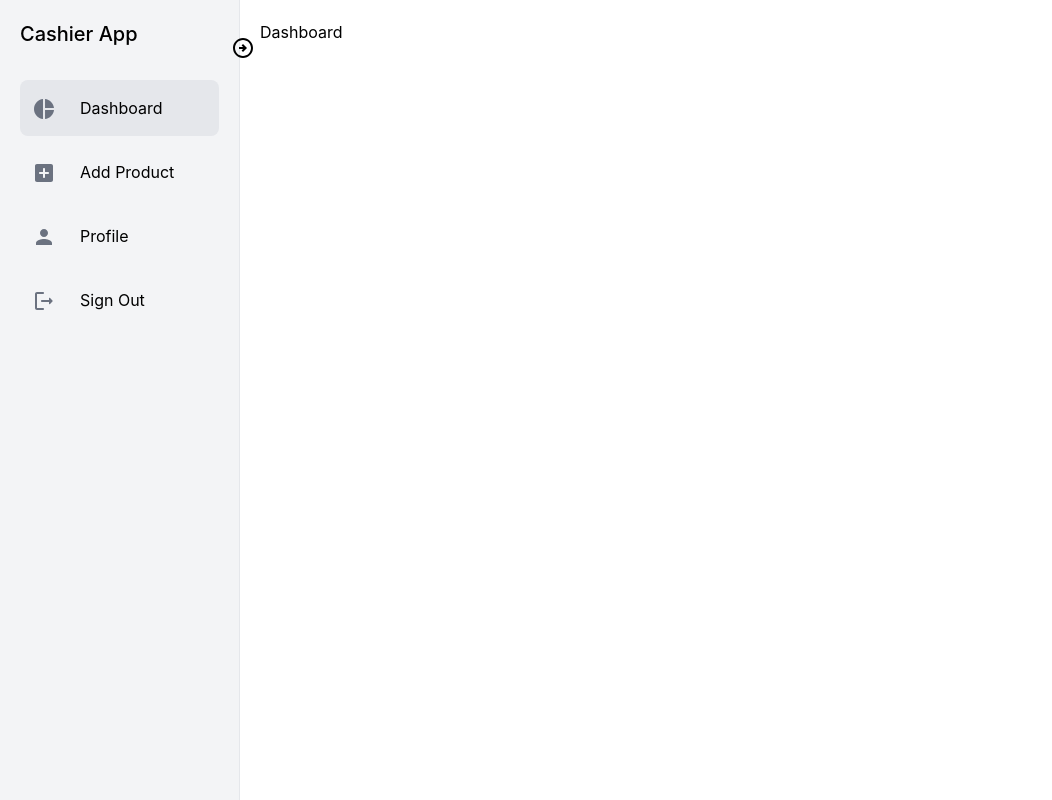
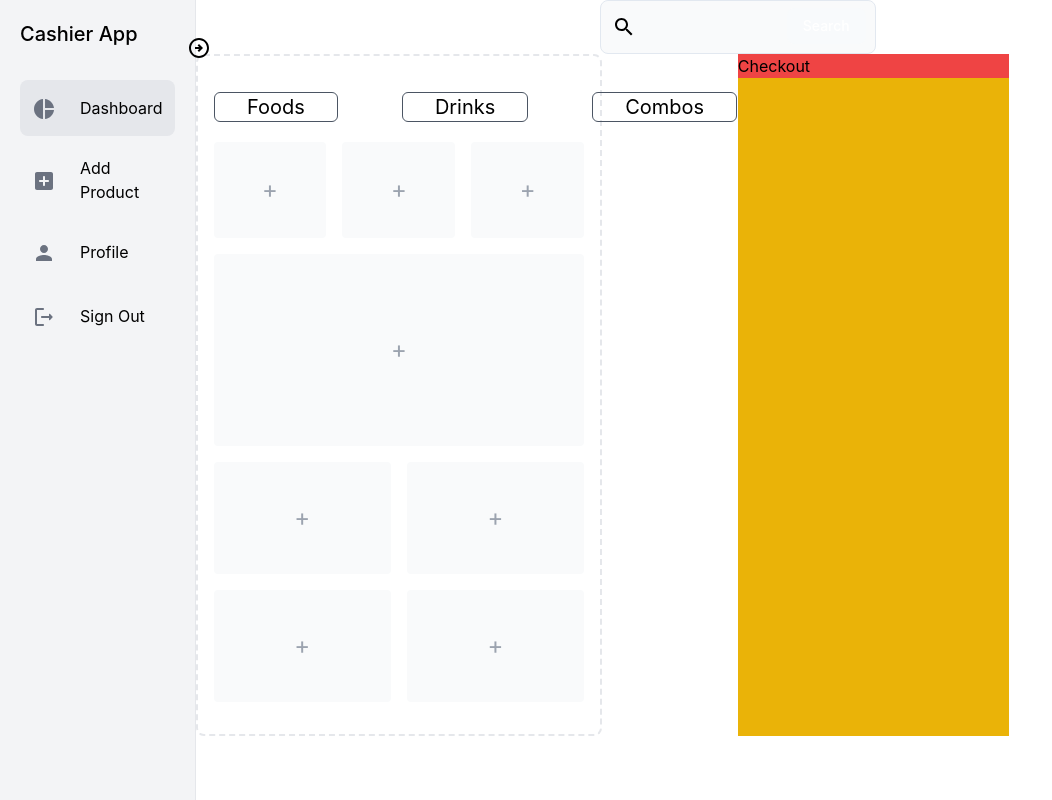
Before and after one commit to baskararestu/FE-cashierapp, a React (Create React App) app: page /dashboard in a window 1280 px wide. Shown: the whole page, without its empty margins (0-1052 px from the left). Built offline with nearby package versions, Linux system fonts and the light colour scheme; sample sign-in values are in the browser's storage.

Commit message:
styling dashboard

```diff
--- /dev/null
+++ b/src/components/Checkout.jsx
@@ -0,0 +1,7 @@
+import React from "react";
+
+function Checkout() {
+  return <div className="bg-red-500">Checkout</div>;
+}
+
+export default Checkout;
--- a/src/components/Layout.jsx
+++ b/src/components/Layout.jsx
@@ -10,7 +10,7 @@ const Layout = ({ children }) => {
         <div className="flex flex-auto h-screen">
           <Sidebar />
           <div className="grow">
-            <div className="m-5">{children}</div>
+            <div className="">{children}</div>
           </div>
         </div>
       ) : (
--- /dev/null
+++ b/src/components/ProductNav.jsx
@@ -0,0 +1,14 @@
+import React from "react";
+
+function ProductNav() {
+  return (
+    <div className="my-5 min-w-full h-auto flex flex-row justify-center items-center gap-16 text-xl ">
+      <button className="border border-gray-600 rounded-md px-8">All</button>
+      <button className="border border-gray-600 rounded-md px-8">Foods</button>
+      <button className="border border-gray-600 rounded-md px-8">Drinks</button>
+      <button className="border border-gray-600 rounded-md px-8">Combos</button>
+    </div>
+  );
+}
+
+export default ProductNav;
--- a/src/components/Sidebar.jsx
+++ b/src/components/Sidebar.jsx
@@ -67,7 +67,7 @@ const Sidebar = () => {
           } absolute text-3xl  fill-slate-800  rounded-full cursor-pointer top-9 -right-4 dark:fill-gray-400 dark:bg-slate-50`}
           onClick={() => setOpen(!open)}
         />
-        <Link to="/dashboard">
+        <Link to="/">
           <div className={`flex ${open && "gap-x-4"} items-center`}>
             {/* <img src={Logo} alt="" className="pl-2" /> */}
             {open && (
--- a/src/pages/Dashboard.jsx
+++ b/src/pages/Dashboard.jsx
@@ -1,7 +1,79 @@
 import React from "react";
+import SearchIcon from "@mui/icons-material/Search";
+import ProductNav from "../components/ProductNav";
+import Checkout from "../components/Checkout";
 
 function Dashboard() {
-  return <div>Dashboard</div>;
+  return (
+    <div>
+      <div className="min-w-full flex flex-col justify-center items-center">
+        <form>
+          <label
+            for="default-search"
+            class="mb-2 text-sm font-medium text-gray-900 sr-only "
+          >
+            Search
+          </label>
+          <div class="relative">
+            <div class="absolute inset-y-0 left-0 flex items-center pl-3 pointer-events-none">
+              <SearchIcon />
+            </div>
+            <input
+              type="search"
+              id="default-search"
+              class="block w-full p-4 pl-10 text-sm text-gray-100 border border-slate-200 rounded-lg bg-gray-50 focus:ring-slate-100 focus:border-slate-100 "
+              required
+            />
+            <button
+              type="submit"
+              class="text-white absolute right-2.5 bottom-2.5 bg-slate-50 hover:bg-slate-50 focus:ring-4 focus:outline-none focus:ring-blue-300 font-medium rounded-lg text-sm px-4 py-2 dark:bg-blue-600 dark:hover:bg-blue-700 dark:focus:ring-blue-800"
+            >
+              Search
+            </button>
+          </div>
+        </form>
+      </div>
+      <div className="grid grid-cols-2">
+        <div className="w-3/4 p-4 border-2 border-gray-200 border-dashed rounded-lg dark:border-gray-700">
+          {/* nav products */}
+          <div>
+            <ProductNav />
+          </div>
+          <div className="grid grid-cols-3 gap-4 mb-4">
+            <div className="flex items-center justify-center h-24 rounded bg-gray-50 dark:bg-gray-800">
+              <p className="text-2xl text-gray-400 dark:text-gray-500">+</p>
+            </div>
+            <div className="flex items-center justify-center h-24 rounded bg-gray-50 dark:bg-gray-800">
+              <p className="text-2xl text-gray-400 dark:text-gray-500">+</p>
+            </div>
+            <div className="flex items-center justify-center h-24 rounded bg-gray-50 dark:bg-gray-800">
+              <p className="text-2xl text-gray-400 dark:text-gray-500">+</p>
+            </div>
+          </div>
+          <div className="flex items-center justify-center h-48 mb-4 rounded bg-gray-50 dark:bg-gray-800">
+            <p className="text-2xl text-gray-400 dark:text-gray-500">+</p>
+          </div>
+          <div className="grid grid-cols-2 gap-4 mb-4">
+            <div className="flex items-center justify-center rounded bg-gray-50 h-28 dark:bg-gray-800">
+              <p className="text-2xl text-gray-400 dark:text-gray-500">+</p>
+            </div>
+            <div className="flex items-center justify-center rounded bg-gray-50 h-28 dark:bg-gray-800">
+              <p className="text-2xl text-gray-400 dark:text-gray-500">+</p>
+            </div>
+            <div className="flex items-center justify-center rounded bg-gray-50 h-28 dark:bg-gray-800">
+              <p className="text-2xl text-gray-400 dark:text-gray-500">+</p>
+            </div>
+            <div className="flex items-center justify-center rounded bg-gray-50 h-28 dark:bg-gray-800">
+              <p className="text-2xl text-gray-400 dark:text-gray-500">+</p>
+            </div>
+          </div>
+        </div>
+        <div className="bg-yellow-500 w-2/4 items-end justify-end">
+          <Checkout />
+        </div>
+      </div>
+    </div>
+  );
 }
 
 export default Dashboard;
--- a/src/pages/Landing.jsx
+++ b/src/pages/Landing.jsx
@@ -1,31 +1,9 @@
 import React from "react";
-import { useDispatch } from "react-redux";
-import { useNavigate } from "react-router-dom";
 
 function Landing() {
-  const navigate = useNavigate();
-
   return (
-    <div>
-      <p className="bg-red-600">Landing</p>
-      <div className="flex flex-row gap-5">
-        <button
-          onClick={() => {
-            navigate("/login");
-          }}
-          className="w-40 px-4 py-2 mx-2 my-2 text-white  bg-purple-700 rounded-md hover:bg-purple-600"
-        >
-          Login
-        </button>
-        <button
-          onClick={() => {
-            navigate("/register");
-          }}
-          className="w-40 px-4 py-2 mx-2 my-2 text-white  bg-purple-700 rounded-md hover:bg-purple-600"
-        >
-          Register
-        </button>
-      </div>
+    <div className="min-h-screen flex flex-col items-center justify-center bg-gray-100">
+      <p className="text-xl font-bold">Welcome back</p>
     </div>
   );
 }
```
